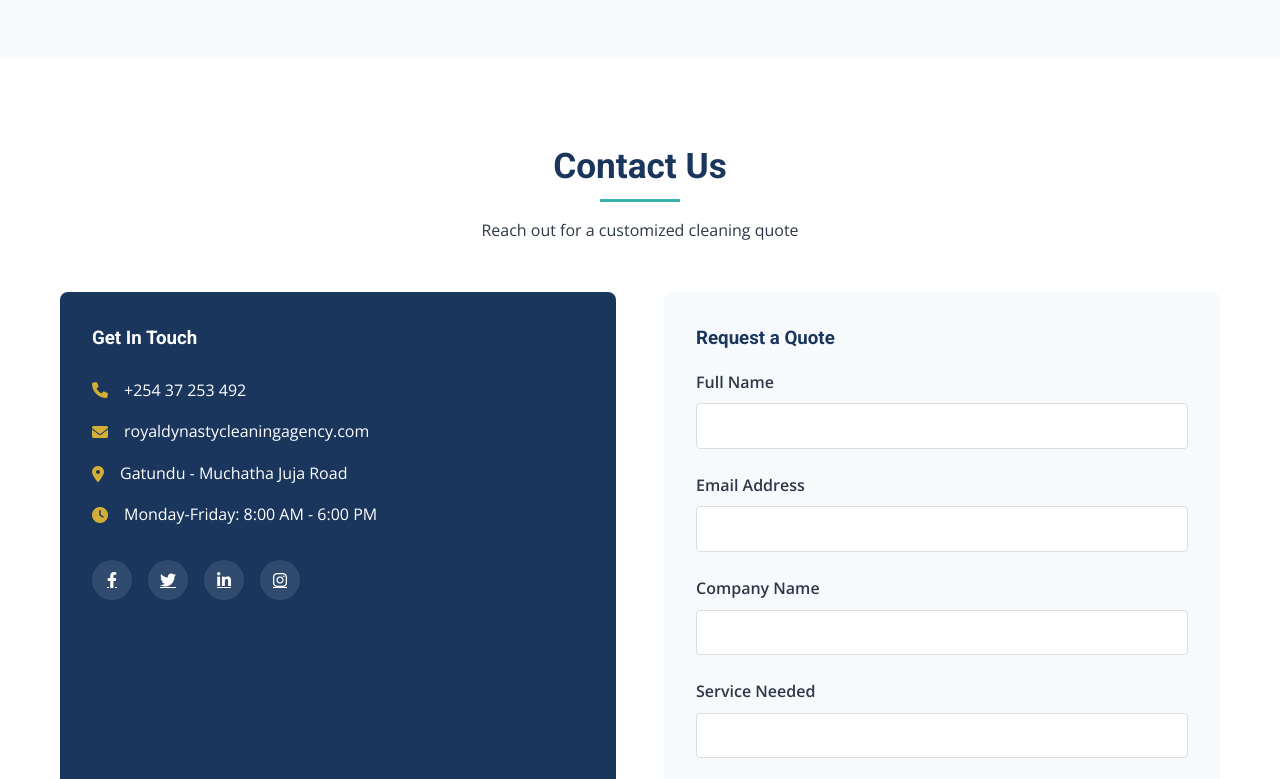
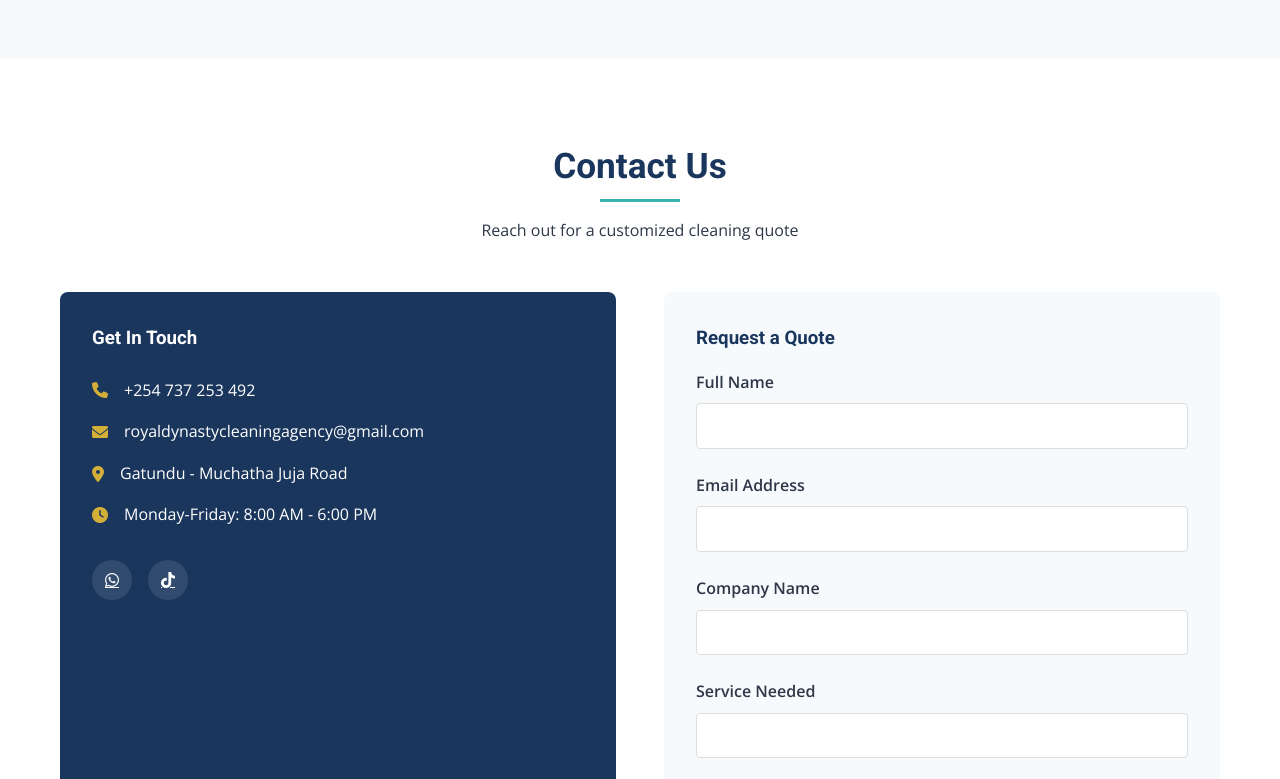
Before and after one commit to Ngure-3002/royal-dynasty, a plain HTML site: page index.html in a window 1280 px wide. Shown: the part 2317-3096 px from the top of the page. Drawn offline with nearby package versions, Linux system fonts and the light colour scheme.

Commit message:
Update index.html

```diff
--- a/index.html
+++ b/index.html
@@ -565,7 +565,7 @@
                     </div>
                     <div class="service-content">
                         <h3>Corporate Cleaning Services</h3>
-                        <p>Comprehensive daily, weekly, or monthly cleaning services for either offices, schools or hospital to maintain a professional work environment.</p>
+                        <p>Comprehensive daily, weekly, or monthly cleaning services for either offices, schools or hospitals to maintain a professional work environment.</p>
                     </div>
                 </div>
                 <div class="service-card">
@@ -663,16 +663,14 @@
                 <div class="contact-info">
                     <h3>Get In Touch</h3>
                     <div class="contact-details">
-                        <p><i class="fas fa-phone"></i> +254 37 253 492</p>
-                        <p><i class="fas fa-envelope"></i> royaldynastycleaningagency.com</p>
+                        <p><i class="fas fa-phone"></i> +254 737 253 492</p>
+                        <p><i class="fas fa-envelope"></i> royaldynastycleaningagency@gmail.com</p>
                         <p><i class="fas fa-map-marker-alt"></i> Gatundu - Muchatha Juja Road</p>
                         <p><i class="fas fa-clock"></i> Monday-Friday: 8:00 AM - 6:00 PM</p>
                     </div>
                     <div class="social-icons">
-                        <a href="#"><i class="fab fa-facebook-f"></i></a>
-                        <a href="#"><i class="fab fa-twitter"></i></a>
-                        <a href="#"><i class="fab fa-linkedin-in"></i></a>
-                        <a href="#"><i class="fab fa-instagram"></i></a>
+                       <a href="https://wa.me/0737253492" target="_blank"><i class="fab fa-whatsapp"></i></a>
+                       <a href="https://www.tiktok.com/@royal.dynasty.cle" target="_blank"><i class="fab fa-tiktok"></i></a>
                     </div>
                 </div>
                 <div class="contact-form">
@@ -764,4 +762,5 @@
         });
     </script>
 </body>
+
 </html>
```
